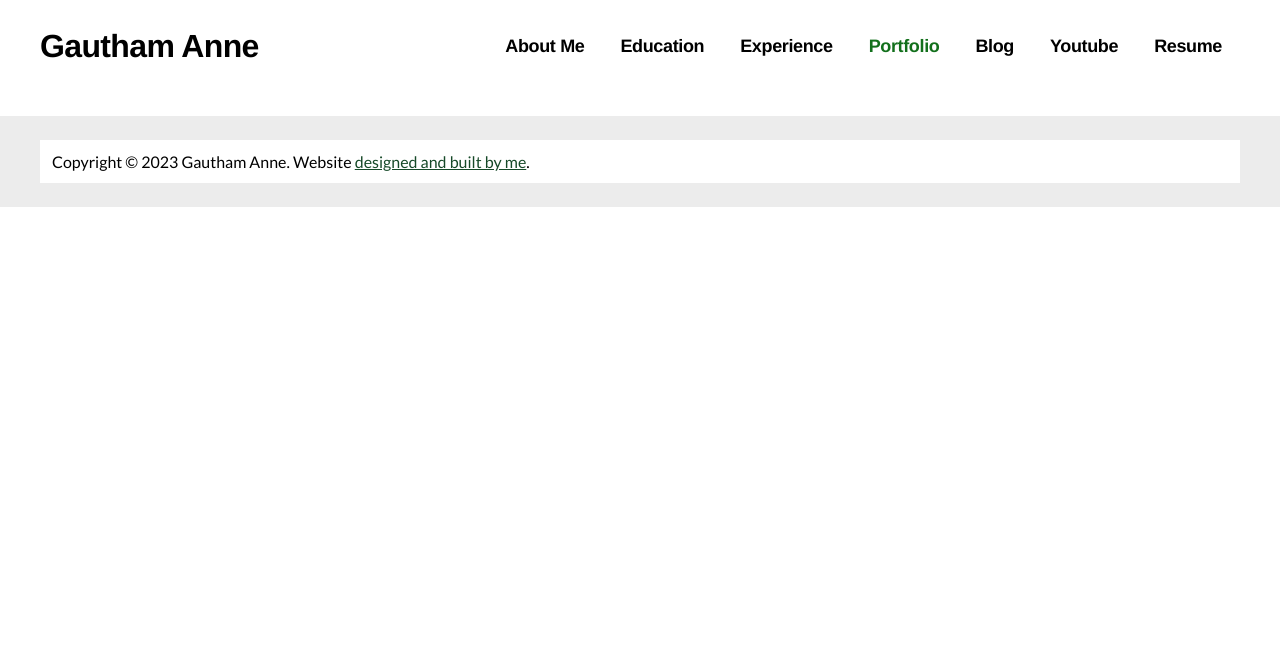
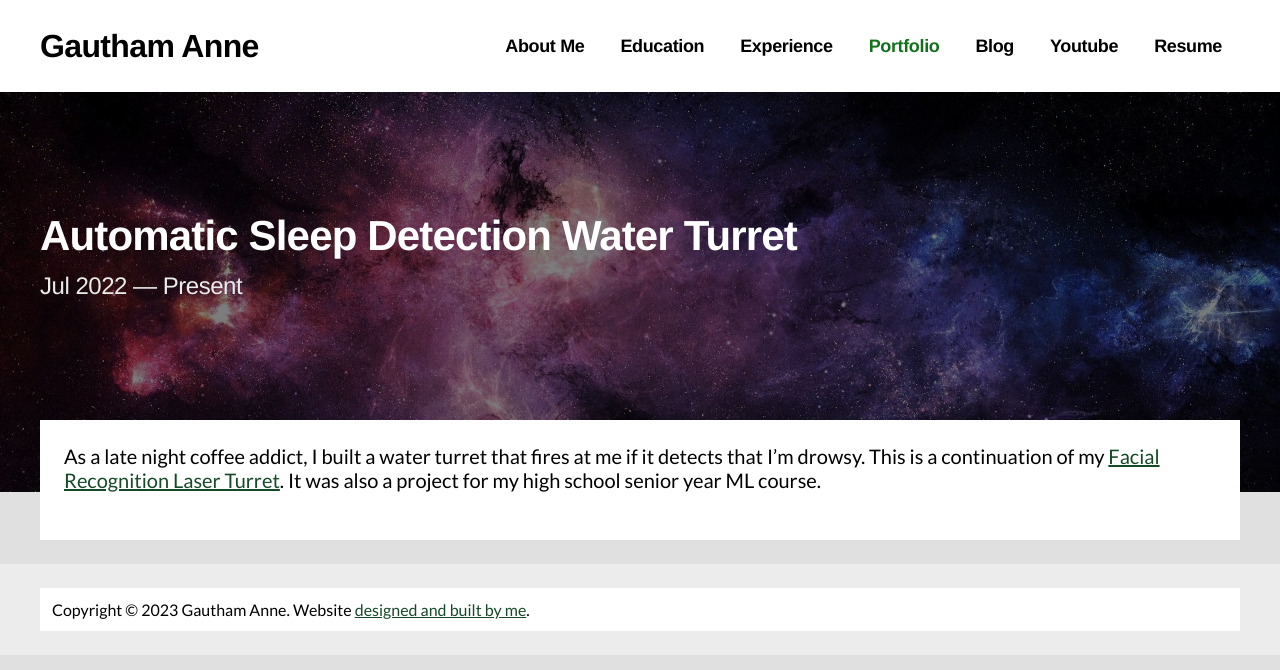
Before and after one commit to annegautham/annegautham.github.io, a Jekyll site: the page built from portfolio/sleepturret.md, in a window 1280 px wide. Shown: the top 670 px of the page. Built offline with Jekyll 4.4.1, drawn with Linux system fonts in a browser that asks for light colours; some web fonts are replaced; our own code applies the rules of GitHub Pages for plain Markdown files.

Commit message:
updates to portfolio

```diff
--- a/portfolio/sleepturret.md
+++ b/portfolio/sleepturret.md
@@ -0,0 +1,9 @@
+---
+layout: detailpage
+title: Automatic Sleep Detection Water Turret
+description: Jul 2022 — Present
+---
+
+As a late night coffee addict, I built a water turret that fires at me if it detects that I'm drowsy. This is a continuation of my <a href="https://annegautham.github.io/portfolio/laserturret">Facial Recognition Laser Turret</a>. It was also a project for my high school senior year ML course.
+
+<br>
```
Also changed, not shown: portfolio/index.md (+5 -4 lines).
